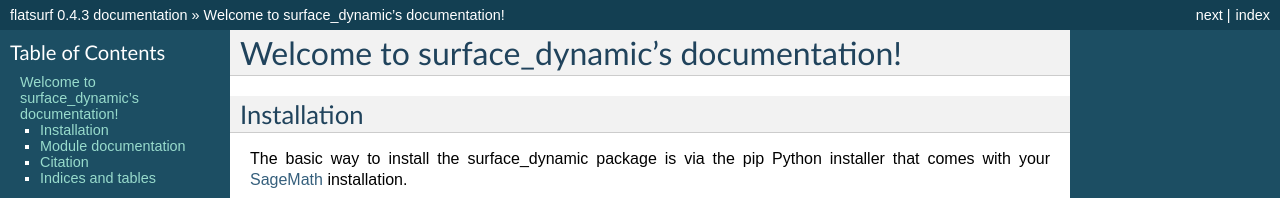
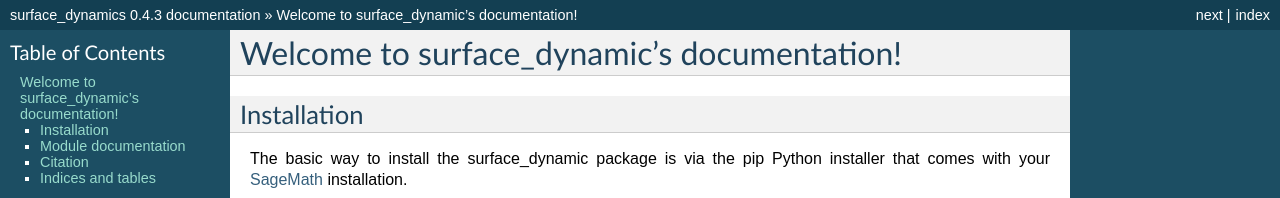
Before and after one commit to flatsurf/surface-dynamics, a Sphinx documentation site: the page built from doc/source/index.rst, in a window 1280 px wide and 900 px high. Shown: the top 198 px of the window. Built offline with Sphinx 7.4.7, drawn with Linux system fonts in a browser that asks for light colours; some of the changed text lies outside the part shown.

Commit message:
Update conf.py

```diff
--- a/doc/source/conf.py
+++ b/doc/source/conf.py
@@ -53,7 +53,7 @@ source_suffix = '.rst'
 master_doc = 'index'
 
 # General information about the project.
-project = u'flatsurf'
+project = u'surface_dynamics'
 copyright = u'2016, Vincent Delecroix'
 
 # The version info for the project you're documenting, acts as replacement for
```
